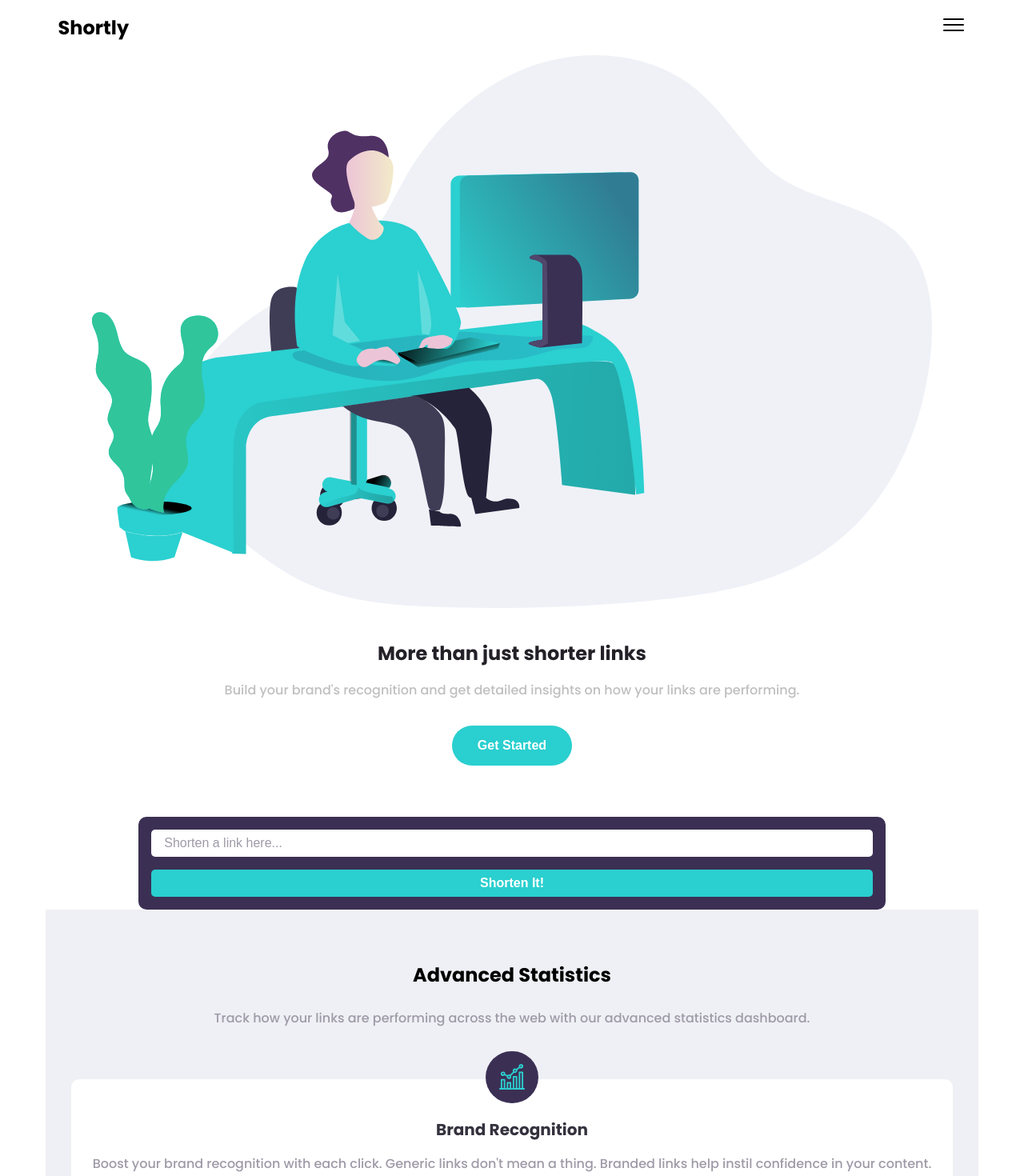
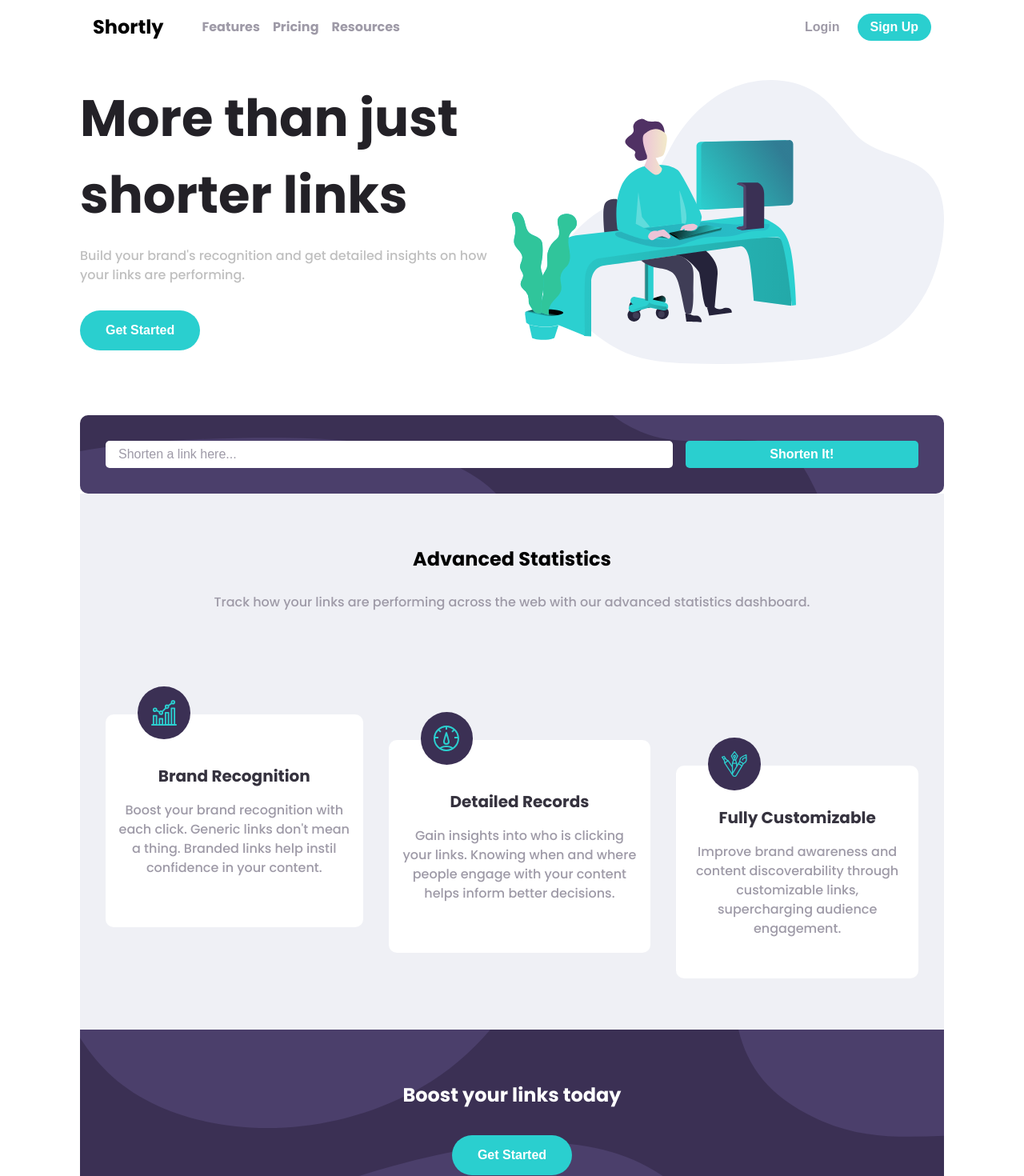
Before and after one commit to Robertron624/url-shortening-app, a React (Vite) app: page / in a window 1280 px wide. Shown: the top 1470 px of the page at 80% size. Built offline with nearby package versions, Linux system fonts and the light colour scheme.

Commit message:
first desktop styles

```diff
--- a/src/App.scss
+++ b/src/App.scss
@@ -18,8 +18,17 @@ $grayish-violet: hsl(257, 7%, 63%);
 $very-dark-blue: hsl(255, 11%, 22%);
 $very-dark-violet: hsl(260, 8%, 14%);
 
+
+$custom-max-width: 1080px;
+
+@mixin desktop {
+  @media (min-width: 768px) {
+    @content;
+  }
+}
+
 #root {
-  max-width: 1280px;
+  max-width: 1080px;
   margin: 0 auto;
   text-align: center;
 }
@@ -37,6 +46,72 @@ $very-dark-violet: hsl(260, 8%, 14%);
     padding: 1rem 1rem;
     align-items: center;
     position: relative;
+
+    .logo-container-header {
+      display: flex;
+      align-items: center;
+      gap: 3rem;
+    }
+
+    .desktop-nav {
+      display: none;
+
+      @include desktop {
+
+        display: block;
+        nav ul {
+          display: flex;
+          gap: 1rem;
+          align-items: center;
+
+          li {
+            a {
+              color: $grayish-violet;
+              text-decoration: none;
+              font-weight: 700;
+              font-size: 1rem;
+              cursor: pointer;
+            }
+          }
+        }
+      }
+    }
+
+    .account-desktop {
+      display: none;
+
+      @include desktop {
+        display: flex;
+        align-items: center;
+        gap: 1rem;
+
+        button {
+          font-weight: 700;
+          font-size: 1rem;
+          cursor: pointer;
+          &:nth-of-type(1) {
+            background-color: transparent;
+            color: $grayish-violet;
+            border: none;
+          }
+
+          &:nth-of-type(2) {
+            background-color: $cyan;
+            color: white;
+            border: none;
+            border-radius: 30px;
+            padding: .5rem 1rem;
+          }
+
+        }
+      }
+    }
+
+    .menu {
+      @include desktop {
+        display: none;
+      }
+    }
 
     .mobile-navigation {
       position: absolute;
@@ -104,14 +179,33 @@ $very-dark-violet: hsl(260, 8%, 14%);
     // padding: 0 1rem;
     background-color: white;
 
-    .hero{
-      width: 90%;
-    }
+    // .hero{
+    //   width: 90%;
+    // }
 
     .more-than {
       margin-top: 2rem;
       width: 90%;
       margin-inline: auto;
+
+      @include desktop {
+        display: flex;
+        width: 100%;
+
+        .hero {
+          width: 50%;
+          order: 1;
+        }
+
+        .text {
+          width: 50%;
+          text-align: left;
+
+          h1 {
+            font-size: 4rem;
+          }
+        }
+      }
 
       h1 {
         color: $very-dark-violet;
@@ -139,10 +233,24 @@ $very-dark-violet: hsl(260, 8%, 14%);
       margin: 4rem 0 0;
       width: 80%;
       margin-inline: auto;
+      background-image: url('/bg-shorten-desktop.svg');
+      background-repeat: no-repeat;
+      background-size: cover;
+      background-color: $dark-violet;
+      border-radius: 10px;
+
+      @include desktop() {
+        width: 100%;
+      }
 
       form {
-        background-color: $dark-violet;
-        border-radius: 10px;
+
+
+        @include desktop(){
+          flex-direction: row;
+          gap: 1rem;
+          padding: 2rem;
+        }
         padding: 1rem 1rem;
         display: flex;
         flex-direction: column;
@@ -158,6 +266,11 @@ $very-dark-violet: hsl(260, 8%, 14%);
         }
 
         input {
+
+          @include desktop() {
+            width: 70%;
+          }
+
           &::placeholder {
             color: $grayish-violet;
             font-weight: 400;
@@ -169,6 +282,10 @@ $very-dark-violet: hsl(260, 8%, 14%);
           color: white;
           cursor: pointer;
           width: 100%;
+
+          @include desktop() {
+            width: 30%;
+          }
         }
       }
 
@@ -178,7 +295,14 @@ $very-dark-violet: hsl(260, 8%, 14%);
       background-color: $background-main;
       padding:4rem 2rem 4rem;
 
+      @include desktop() {
+        display: flex;
+        flex-direction: column;
+        align-items: center;
+        gap: 4rem;
+      }
 
+      .text {
         h2 {
           margin-bottom: 1.5rem;
         }
@@ -188,12 +312,39 @@ $very-dark-violet: hsl(260, 8%, 14%);
           margin-bottom: 4rem;
         }
 
+
+
+      }
+
+
       .cards {
         display: flex;
         flex-direction: column;
         gap: 4rem;
 
+        @include desktop() {
+          flex-direction: row;
+          gap: 2rem;
+        }
+
         .card {
+
+          @include desktop() {
+
+            height: 170px;
+
+            &:nth-of-type(2) {
+              margin-top: 2rem;
+            }
+
+            &:nth-of-type(3) {
+              margin-top: 4rem;
+            }
+
+          }
+
+
+
           background-color: white;
           border-radius: 10px;
           padding: 3rem 1rem;
@@ -220,6 +371,11 @@ $very-dark-violet: hsl(260, 8%, 14%);
               justify-content: center;
               position: absolute;
               top: -35px;
+
+              @include desktop() {
+                left: 40px;
+              }
+
               img {
                 width: 2rem;
                 height: 2rem;
@@ -238,14 +394,20 @@ $very-dark-violet: hsl(260, 8%, 14%);
   footer {
 
     .boost {
-      background-color: $very-dark-violet;
+      background-color: $dark-violet;
       padding: 4rem 2rem;
       display: flex;
       flex-direction: column;
       align-items: center;
       gap: 2rem;
+      background-size: cover;
+      background-repeat: no-repeat;
 
       background-image: url('/bg-boost-mobile.svg');
+
+      @include desktop() {
+        background-image: url('/bg-boost-desktop.svg');
+      }
 
       h2 {
         color: white;
@@ -267,6 +429,15 @@ $very-dark-violet: hsl(260, 8%, 14%);
       background-color: $very-dark-violet;
       color: #fff;
       padding: 3rem 0;
+
+      @include desktop(){
+        display: flex;
+        flex-direction: row;
+        justify-content: space-between;
+        align-items: start;
+        padding: 3rem 2rem;
+        text-align: left;
+      }
 
       .logo-container {
         padding: 0 0 3rem;
@@ -325,6 +496,10 @@ $very-dark-violet: hsl(260, 8%, 14%);
         display: flex;
         justify-content: center;
 
+        @include desktop() {
+          margin-top: 0;
+        }
+
         ul {
           display: flex;
           gap: 1rem;
--- a/src/App.tsx
+++ b/src/App.tsx
@@ -54,8 +54,17 @@ function App() {
   return (
     <div className='app'>
       <div className='header'>
-        <div className="logo-container">
+        <div className="logo-container-header">
           <p className='logo'>Shortly</p>
+          <div className="desktop-nav">
+            <nav aria-label='desktop'>
+              <ul>
+                <li><a href='/features'>Features</a></li>
+                <li><a href='/pricing'>Pricing</a></li>
+                <li><a href='/resources'>Resources</a></li>
+              </ul>
+            </nav>
+          </div>
         </div>
         <div onClick={handleMobileMenuClick} className="menu">
           <img src="menu.png" alt="" />
@@ -73,10 +82,15 @@ function App() {
             <button>Sign Up</button>
           </div>
         </div>
+        <div className="account-desktop">
+          <button>Login</button>
+          <button>Sign Up</button>
+        </div>
       </div>
       <main>
+        <section className="more-than">
         <img className='hero' src="illustration-working.svg" alt="person working at a desk" />
-        <section className="more-than">
+        <div className="text">
           <h1>More than just shorter links</h1>
           <p>
             Build your brand's recognition and get detailed insights on how your links are performing.
@@ -84,15 +98,18 @@ function App() {
           <button>
             Get Started
           </button>
+        </div>
         </section>
         <section className="shortener-forms">
           <Shortener />
         </section>
         <section className="statistics">
-          <h2>Advanced Statistics</h2>
-          <p>
-            Track how your links are performing across the web with our advanced statistics dashboard.
-          </p>
+          <div className="text">
+            <h2>Advanced Statistics</h2>
+            <p>
+              Track how your links are performing across the web with our advanced statistics dashboard.
+            </p>
+          </div>
           <div className="cards">
             {statistics.map((stat, i) => (
               <div className="card" key={i}>
```
Lines whose indentation alone changed are shown as unchanged.
